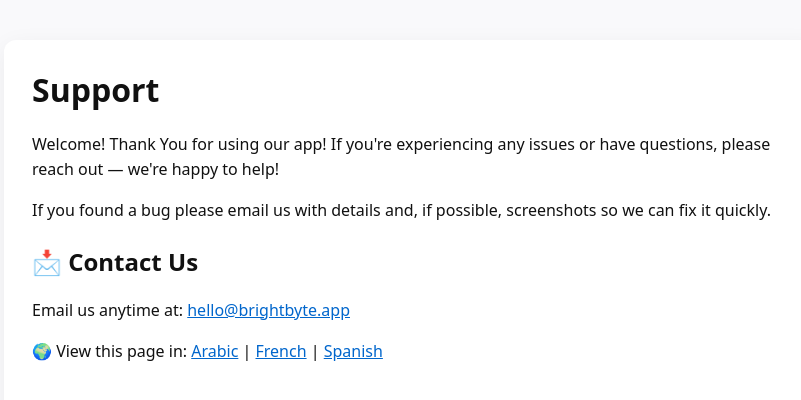
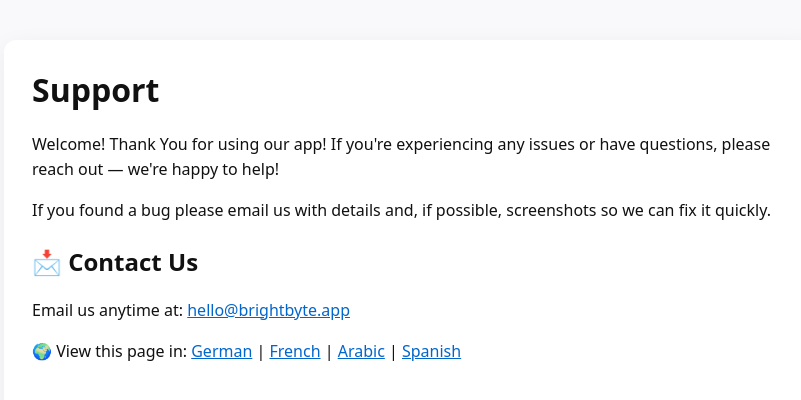
Before and after one commit to MagicScribble/BrightByte, a Jekyll site: the page support.html, which Jekyll copies as it is, in a window 1280 px wide. Shown: the top 400 px of the page, without its empty margins (228-1029 px from the left). Built offline with Jekyll 4.4.1, drawn with Linux system fonts in a browser that asks for light colours.

Commit message:
Update support.html

```diff
--- a/support.html
+++ b/support.html
@@ -29,8 +29,9 @@
     <!-- Translation links -->
     <div class="translate">
       <p>🌍 View this page in:
+        <a href="https://translate.google.com/translate?hl=ar&sl=en&u=https://your-username.github.io/your-repo/support.html">German</a> |
+        <a href="https://translate.google.com/translate?hl=fr&sl=en&u=https://your-username.github.io/your-repo/support.html">French</a> |
         <a href="https://translate.google.com/translate?hl=ar&sl=en&u=https://your-username.github.io/your-repo/support.html">Arabic</a> |
-        <a href="https://translate.google.com/translate?hl=fr&sl=en&u=https://your-username.github.io/your-repo/support.html">French</a> |
         <a href="https://translate.google.com/translate?hl=es&sl=en&u=https://your-username.github.io/your-repo/support.html">Spanish</a>
       </p>
     </div>
```
